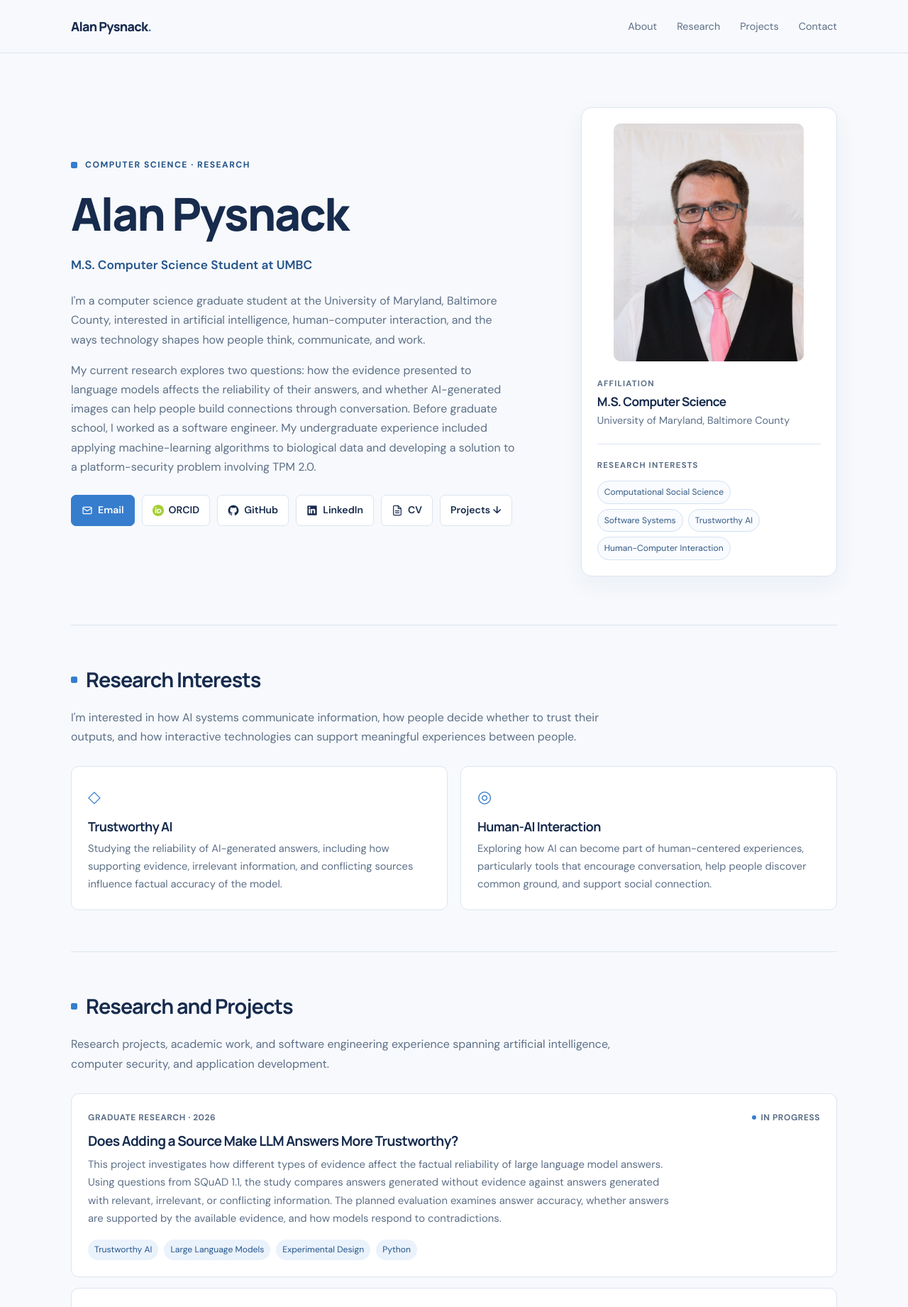
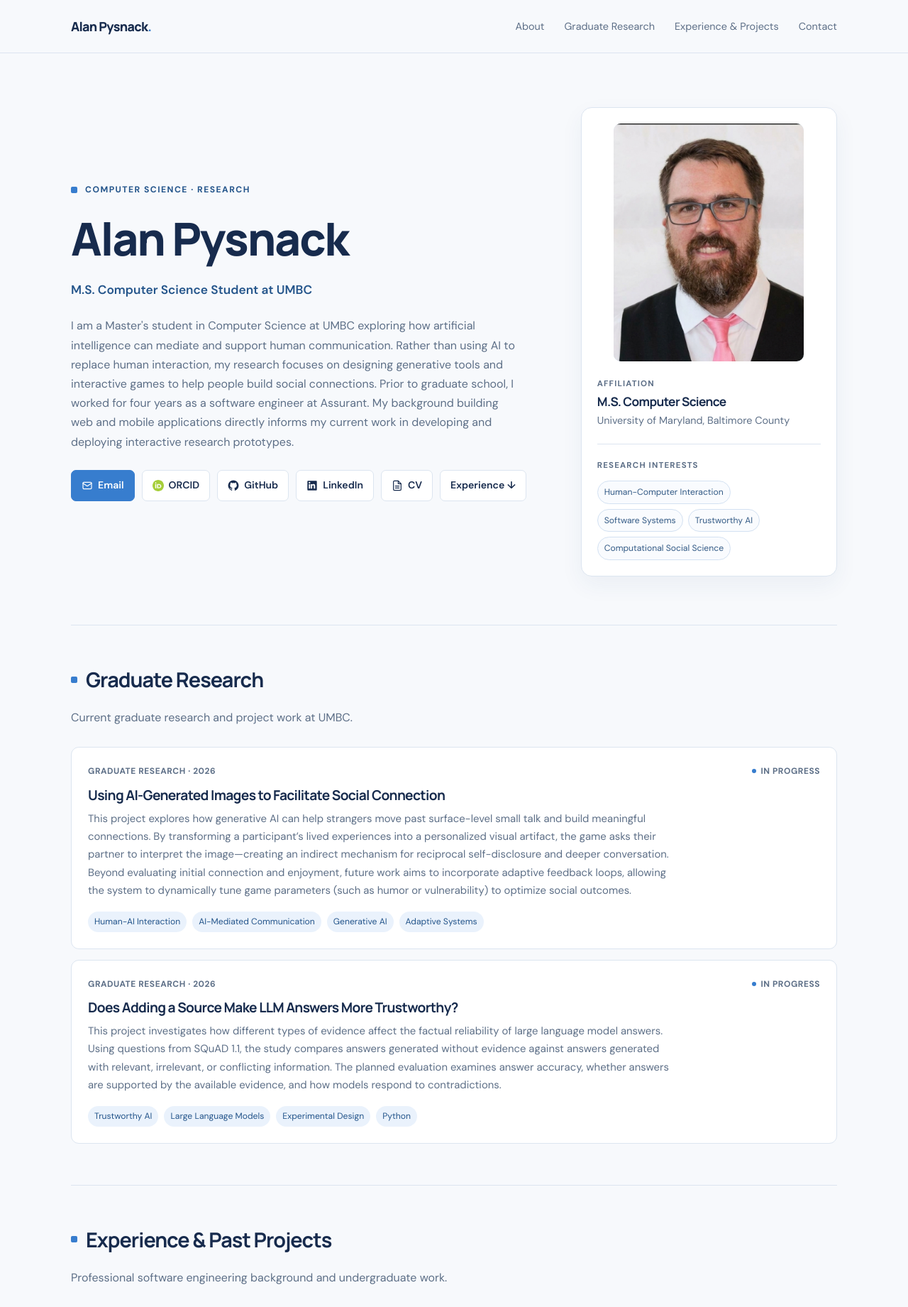
Before and after one commit to APysnack/ProjectFault, a Flask app: page /resume-assignment in a window 1280 px wide. Shown: the top 1841 px of the page at 71% size. Run offline with Flask 2, Linux system fonts and the light colour scheme.

Commit message:
update content

```diff
--- a/application/templates/ancillary/resume_assignment.html
+++ b/application/templates/ancillary/resume_assignment.html
@@ -164,11 +164,6 @@
       padding: 0;
     }
 
-    .contact-link.icon-only .contact-icon {
-      width: 19px;
-      height: 19px;
-    }
-
     .contact-icon {
       width: 16px;
       height: 16px;
@@ -202,7 +197,7 @@
       aspect-ratio: 4 / 5;
       display: block;
       object-fit: cover;
-      object-position: center;
+      object-position: 50% 25%;
       margin: 0 auto 22px;
       border-radius: 10px;
       background: linear-gradient(145deg, #dceafa, #c5daf3);
@@ -271,35 +266,6 @@
       max-width: 760px;
       margin-bottom: 28px;
       color: var(--muted);
-    }
-
-    .research-grid {
-      display: grid;
-      grid-template-columns: repeat(2, minmax(0, 1fr));
-      gap: 18px;
-    }
-
-    .research-card {
-      padding: 23px;
-      border: 1px solid var(--border);
-      border-radius: 11px;
-      background: var(--surface);
-    }
-
-    .research-card h3 {
-      margin-block: 10px 8px;
-      font-size: 1.12rem;
-    }
-
-    .research-card p {
-      margin-bottom: 0;
-      color: var(--muted);
-      font-size: 0.92rem;
-    }
-
-    .card-icon {
-      color: var(--blue);
-      font-size: 1.45rem;
     }
 
     .work-list { display: grid; gap: 15px; }
@@ -420,26 +386,19 @@
       .nav { min-height: 68px; }
       .nav-links { gap: 14px; font-size: 0.82rem; }
 
+      .hero {
+        padding-block: 52px 44px;
+        grid-template-columns: 1fr;
+        gap: 30px;
+      }
 
-    .hero {
-      padding-block: 52px 44px;
-      grid-template-columns: 1fr;
-      gap: 30px;
-    }
-
-    .hero-copy {
-      order: 2;
-    }
-
-    .profile-card {
-      order: 1;
-    }
+      .hero-copy { order: 2; }
+      .profile-card { order: 1; }
 
       h1 { font-size: clamp(2.35rem, 9vw, 3.4rem); }
       .profile-card { max-width: 480px; }
       .profile-photo { aspect-ratio: 16 / 9; }
       .section { padding-block: 44px; }
-      .research-grid { grid-template-columns: 1fr; }
     }
 
     @media (max-width: 440px) {
@@ -480,8 +439,8 @@
 
       <div class="nav-links">
         <a href="#about">About</a>
-        <a href="#research">Research</a>
-        <a href="#work">Projects</a>
+        <a href="#research">Graduate Research</a>
+        <a href="#experience">Experience & Projects</a>
         <a href="#contact">Contact</a>
       </div>
     </nav>
@@ -499,20 +458,13 @@
         <p class="hero-subtitle">M.S. Computer Science Student at UMBC</p>
 
         <p>
-          I'm a computer science graduate student at the University of
-          Maryland, Baltimore County, interested in artificial intelligence,
-          human-computer interaction, and the ways technology shapes how
-          people think, communicate, and work.
-        </p>
-
-        <p>
-          My current research explores two questions: how the evidence
-          presented to language models affects the reliability of their
-          answers, and whether AI-generated images can help people build
-          connections through conversation. Before graduate school, I worked
-          as a software engineer. My undergraduate experience included
-          applying machine-learning algorithms to biological data
-          and developing a solution to a platform-security problem involving TPM 2.0.
+          I am a Master's student in Computer Science at UMBC exploring how artificial
+          intelligence can mediate and support human communication. Rather than using AI
+          to replace human interaction, my research focuses on designing generative tools
+          and interactive games to help people build social connections. Prior to graduate
+          school, I worked for four years as a software engineer at Assurant. My background
+          building web and mobile applications directly informs my current work in developing
+          and deploying interactive research prototypes.
         </p>
 
         <div class="contact-links">
@@ -581,10 +533,9 @@
             CV
           </a>
 
-          <a class="contact-link" href="#work">
-            Projects ↓
+          <a class="contact-link" href="#experience">
+            Experience ↓
           </a>
-
         </div>
       </div>
 
@@ -603,62 +554,53 @@
 
         <div class="profile-label">Research interests</div>
         <div class="interest-list">
-          <span class="interest">Computational Social Science</span>
+          <span class="interest">Human-Computer Interaction</span>
           <span class="interest">Software Systems</span>
           <span class="interest">Trustworthy AI</span>
-          <span class="interest">Human-Computer Interaction</span>
+          <span class="interest">Computational Social Science</span>
         </div>
       </aside>
     </section>
 
+    <!-- Graduate Research Section (Top Priority) -->
     <section class="section" id="research">
       <div class="section-heading">
         <span class="section-marker"></span>
-        <h2>Research Interests</h2>
+        <h2>Graduate Research</h2>
       </div>
 
       <p class="section-intro">
-        I'm interested in how AI systems communicate information, how people
-        decide whether to trust their outputs, and how interactive technologies
-        can support meaningful experiences between people.
-      </p>
-
-      <div class="research-grid">
-        <article class="research-card">
-          <div class="card-icon" aria-hidden="true">◇</div>
-          <h3>Trustworthy AI</h3>
-          <p>
-            Studying the reliability of AI-generated answers, including how
-            supporting evidence, irrelevant information, and conflicting
-            sources influence factual accuracy of the model.
-          </p>
-        </article>
-
-        <article class="research-card">
-          <div class="card-icon" aria-hidden="true">◎</div>
-          <h3>Human-AI Interaction</h3>
-          <p>
-            Exploring how AI can become part of human-centered experiences,
-            particularly tools that encourage conversation, help people
-            discover common ground, and support social connection.
-          </p>
-        </article>
-      </div>
-    </section>
-
-    <section class="section" id="work">
-      <div class="section-heading">
-        <span class="section-marker"></span>
-        <h2>Research and Projects</h2>
-      </div>
-
-      <p class="section-intro">
-        Research projects, academic work, and software engineering experience
-        spanning artificial intelligence, computer security, and application
-        development.
+        Current graduate research and project work at UMBC.
       </p>
 
       <div class="work-list">
+        <article class="work-card">
+          <div class="work-meta">
+            <span>Graduate Research · 2026</span>
+            <span class="status">In progress</span>
+          </div>
+
+          <h3>Using AI-Generated Images to Facilitate Social Connection</h3>
+
+          <p>
+            This project explores how generative AI can help strangers move
+            past surface-level small talk and build meaningful connections.
+            By transforming a participant’s lived experiences into a personalized
+            visual artifact, the game asks their partner to interpret the image—creating
+            an indirect mechanism for reciprocal self-disclosure and deeper conversation.
+            Beyond evaluating initial connection and enjoyment, future work aims to
+            incorporate adaptive feedback loops, allowing the system to dynamically
+            tune game parameters (such as humor or vulnerability) to optimize social outcomes.
+          </p>
+
+          <div class="tags">
+            <span class="tag">Human-AI Interaction</span>
+            <span class="tag">AI-Mediated Communication</span>
+            <span class="tag">Generative AI</span>
+            <span class="tag">Adaptive Systems</span>
+          </div>
+        </article>
+
         <article class="work-card">
           <div class="work-meta">
             <span>Graduate Research · 2026</span>
@@ -684,29 +626,45 @@
             <span class="tag">Python</span>
           </div>
         </article>
+      </div>
+    </section>
 
+    <!-- Experience & Past Projects Section -->
+    <section class="section" id="experience">
+      <div class="section-heading">
+        <span class="section-marker"></span>
+        <h2>Experience & Past Projects</h2>
+      </div>
+
+      <p class="section-intro">
+        Professional software engineering background and undergraduate work.
+      </p>
+
+      <div class="work-list">
         <article class="work-card">
           <div class="work-meta">
-            <span>Graduate Research · 2026</span>
-            <span class="status">In progress</span>
+            <span>Professional Experience · 2022–2026</span>
+            <span>Software Engineering</span>
           </div>
 
-          <h3>Using AI-Generated Images to Facilitate Social Connection</h3>
+          <h3>Associate Software Engineer at Assurant</h3>
 
           <p>
-            This project investigates whether AI-generated images can help
-            strangers find common ground and start conversations. The
-            experimental prototype uses participant survey responses to
-            generate personalized visual artifacts that another participant
-            interprets. The study aims to evaluate participants' enjoyment,
-            perceived social connection, and willingness to interact again.
+            Developed and maintained production web and mobile applications
+            using Ruby on Rails, React, React Native, and TypeScript.
+            Worked on REST and GraphQL APIs, automated testing, code reviews,
+            and technical design. Improved pagination and client-side caching
+            in a high-volume workflow, reducing API requests by approximately
+            2,000-fold.
           </p>
 
           <div class="tags">
-            <span class="tag">Human-AI Interaction</span>
-            <span class="tag">Social Computing</span>
-            <span class="tag">Generative AI</span>
-            <span class="tag">Study Design</span>
+            <span class="tag">Ruby on Rails</span>
+            <span class="tag">React</span>
+            <span class="tag">React Native</span>
+            <span class="tag">TypeScript</span>
+            <span class="tag">API Design</span>
+            <span class="tag">Testing</span>
           </div>
         </article>
 
@@ -722,9 +680,10 @@
             Investigated how changes to a platform's configuration, such as
             firmware updates, can invalidate TPM 2.0 policies protecting
             sealed encryption keys. Studied policy mechanisms in the TPM
-            Software Stack and implemented a Policy OR approach in the
-            open-source Kmyth codebase, extending sealing and unsealing
-            functionality to accommodate multiple expected platform states.
+            Software Stack and implemented a Policy OR approach in Kmyth,
+            an open-source TPM 2.0 security framework maintained by the National
+            Security Agency, extending sealing functionality to accommodate
+            multiple expected platform states.
           </p>
 
           <div class="tags">
@@ -756,33 +715,6 @@
             <span class="tag">Classification</span>
             <span class="tag">Weka</span>
             <span class="tag">Bioinformatics</span>
-          </div>
-        </article>
-
-        <article class="work-card">
-          <div class="work-meta">
-            <span>Professional Experience · 2022–2026</span>
-            <span>Software Engineering</span>
-          </div>
-
-          <h3>Associate Software Engineer at Assurant</h3>
-
-          <p>
-            Developed and maintained production web and mobile applications
-            using Ruby on Rails, React, React Native, and TypeScript.
-            Worked on REST and GraphQL APIs, automated testing, code reviews,
-            and technical design. Improved pagination and client-side caching
-            in a high-volume workflow, reducing API requests by approximately
-            2,000-fold.
-          </p>
-
-          <div class="tags">
-            <span class="tag">Ruby on Rails</span>
-            <span class="tag">React</span>
-            <span class="tag">React Native</span>
-            <span class="tag">TypeScript</span>
-            <span class="tag">API Design</span>
-            <span class="tag">Testing</span>
           </div>
         </article>
       </div>
@@ -826,7 +758,7 @@
              target="_blank" rel="noopener noreferrer">
             <svg class="contact-icon" viewBox="0 0 24 24"
                  fill="currentColor" aria-hidden="true">
-              <path d="M20.45 2H3.55C2.69 2 2 2.68 2 3.52v16.96c0 .84.69 1.52 1.55 1.52h16.9c.86 0 1.55-.68 1.55-1.52V3.52c0-.84-.69-1.52-1.55-1.52ZM7.93 18.45H4.97V9h2.96v9.45ZM6.45 7.71a1.72 1.72 0 1 1 0-3.44 1.72 1.72 0 0 1 0 3.44Zm12 10.74H15.5v-4.6c0-1.1-.02-2.51-1.53-2.51-1.54 0-1.78 1.2-1.78 2.43v4.68H9.23V9h2.84v1.29h.04c.4-.75 1.36-1.54 2.8-1.54 3 0 3.54 1.97 3.54 4.53v5.17Z"/>
+              <path d="M20.45 2H3.55C2.69 2 2 2.68 2 3.52v16.96c0 .84.69 1.52 1.55 1.52h16.9c.86 0 1.55-.68 1.55-1.52V3.52c0-.84-.69-1.52-1.55-1.52ZM7.93 18.45H4.97V9h2.96v9.45slideDuplicate6.45 7.71a1.72 1.72 0 1 1 0-3.44 1.72 1.72 0 0 1 0 3.44Zm12 10.74H15.5v-4.6c0-1.1-.02-2.51-1.53-2.51-1.54 0-1.78 1.2-1.78 2.43v4.68H9.23V9h2.84v1.29h.04c.4-.75 1.36-1.54 2.8-1.54 3 0 3.54 1.97 3.54 4.53v5.17Z"/>
             </svg>
             LinkedIn
           </a>
```
Also changed, not shown: application/static/images/profphoto.jpeg.
